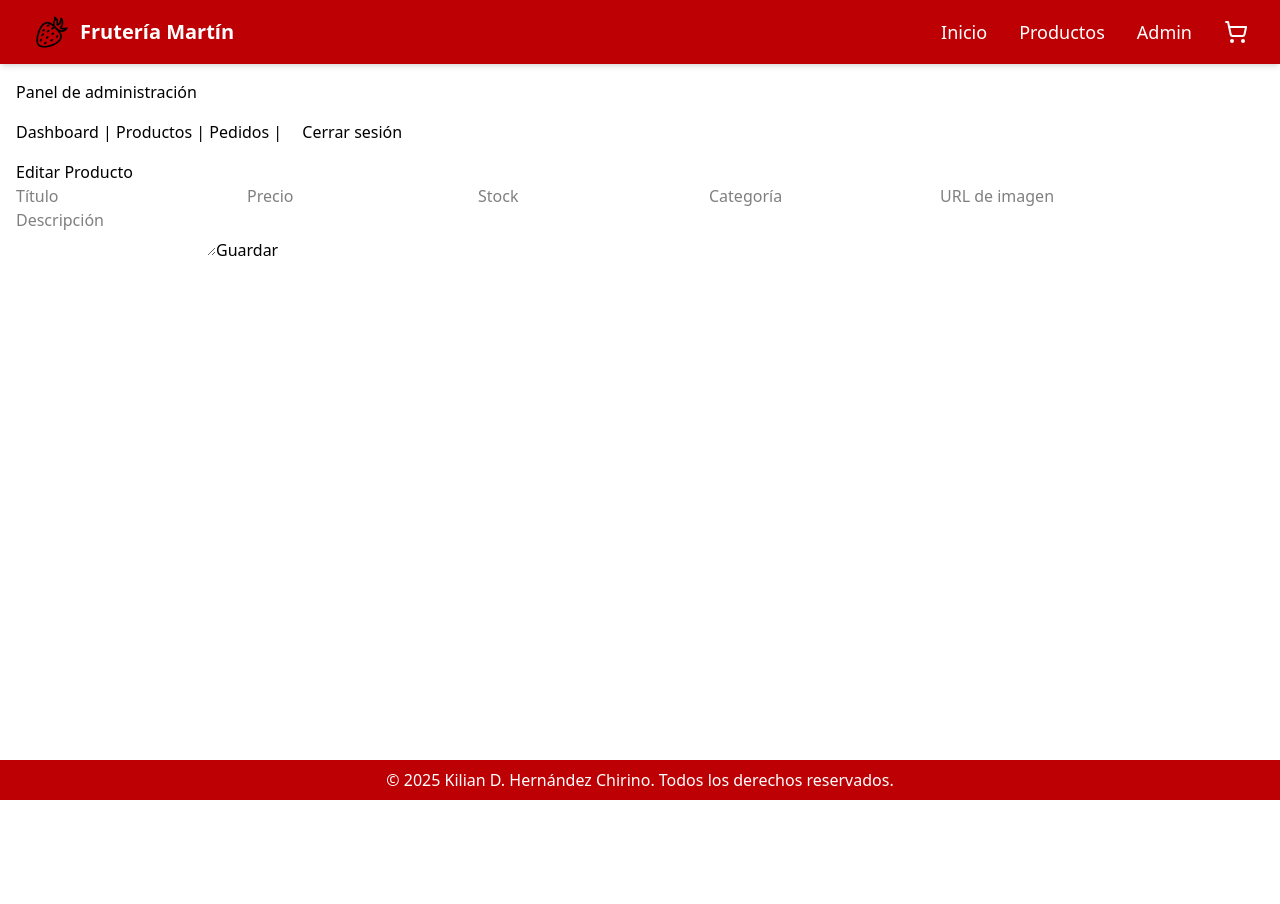
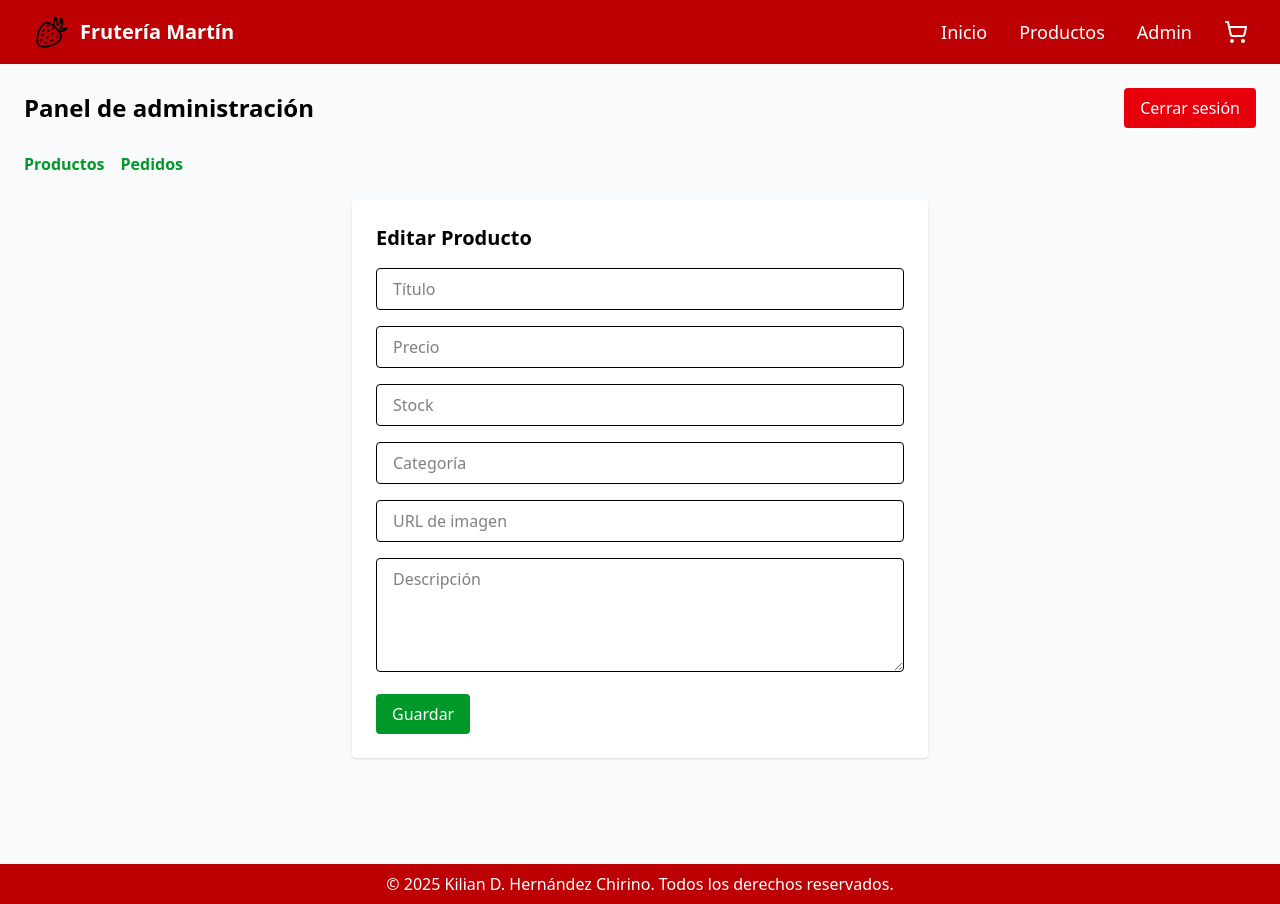
Before and after one commit to Kilianhc/fruteriaMartin, a React (Vite) app in the folder client/: page /admin/products/1 in a window 1280 px wide. Before the commit the page ends 800 px from the top, so only its background shows below. Built offline with nearby package versions, Linux system fonts and the light colour scheme; no server answers; sample sign-in values are in the browser's storage.

Commit message:
logic and styles of adminPages done

```diff
--- a/client/src/App.jsx
+++ b/client/src/App.jsx
@@ -9,7 +9,6 @@ import SuccessPage from "./pages/Checkout/SuccessPage";
 import AdminProducts from "./pages/Admin/AdminProducts";
 import AdminOrders from "./pages/Admin/AdminOrders";
 import EditProduct from "./pages/Admin/EditProducts";
-import AdminDashboard from "./pages/Admin/AdminDashboard";
 import AdminLayout from "./pages/Admin/AdminLayout";
 import Login from "./pages/Admin/Login";
 import PrivateRoute from "./components/PrivateRoute";
@@ -30,7 +29,7 @@ function App() {
 
           <Route path="/admin" element={<PrivateRoute />}>
             <Route element={<AdminLayout />}>
-              <Route index element={<AdminDashboard />} />
+              <Route index element={<AdminProducts />} />
               <Route path="products" element={<AdminProducts />} />
               <Route path="products/:id" element={<EditProduct />} />
               <Route path="orders" element={<AdminOrders />} />
--- a/client/src/pages/Admin/AdminDashboard.jsx
+++ /dev/null
@@ -1,15 +0,0 @@
-import { Link } from 'react-router-dom';
-import { isAdmin } from '../../utils/isAdmin';
-
-export default function AdminDashboard() {
-
-  return (
-    <div>
-      <h2>Panel de Administración</h2>
-      <ul>
-        <li><Link to="/admin/products">Gestionar Productos</Link></li>
-        <li><Link to="/admin/orders">Ver Órdenes</Link></li>
-      </ul>
-    </div>
-  );
-}
--- a/client/src/pages/Admin/AdminLayout.jsx
+++ b/client/src/pages/Admin/AdminLayout.jsx
@@ -11,15 +11,25 @@ export default function AdminLayout() {
   };
 
   return (
-    <div className="p-4">
-      <h2>Panel de administración</h2>
-      <nav className="my-4">
-        <Link to="/admin">Dashboard</Link> |{" "}
-        <Link to="/admin/products">Productos</Link> |{" "}
-        <Link to="/admin/orders">Pedidos</Link> |{" "}
-        <button onClick={handleLogout} style={{ marginLeft: '1rem' }}>Cerrar sesión</button>
+    <div className="p-6 bg-gray-50 min-h-screen">
+      <header className="flex justify-between items-center mb-6">
+        <h2 className="text-2xl font-bold">Panel de administración</h2>
+        <button
+          onClick={handleLogout}
+          className="bg-red-600 text-white px-4 py-2 rounded hover:bg-red-700 transition"
+        >
+          Cerrar sesión
+        </button>
+      </header>
+
+      <nav className="mb-6 space-x-4">
+        <Link to="/admin/products" className="text-[#009929] font-semibold hover:underline">Productos</Link>
+        <Link to="/admin/orders" className="text-[#009929] font-semibold hover:underline">Pedidos</Link>
       </nav>
-      <Outlet />
+
+      <main>
+        <Outlet />
+      </main>
     </div>
   );
 }
--- a/client/src/pages/Admin/AdminOrders.jsx
+++ b/client/src/pages/Admin/AdminOrders.jsx
@@ -6,14 +6,16 @@ export default function AdminOrders() {
 
   const token = JSON.parse(localStorage.getItem('adminUser'))?.token;
 
-  const fetchOrders = async () => {
-    const res = await fetch(`${import.meta.env.VITE_API_URL}/orders`, {
+  useEffect(() => {
+    fetch(`${import.meta.env.VITE_API_URL}/orders`, {
       headers: { Authorization: `Bearer ${token}` },
-    });
-    const data = await res.json();
-    setOrders(data);
-    setLoading(false);
-  };
+    })
+      .then((res) => res.json())
+      .then((data) => {
+        setOrders(data);
+        setLoading(false);
+      });
+  }, []);
 
   const markAsCompleted = async (id) => {
     const res = await fetch(`${import.meta.env.VITE_API_URL}/orders/${id}/complete`, {
@@ -22,30 +24,31 @@ export default function AdminOrders() {
     });
 
     if (res.ok) {
-      setOrders(orders.map((o) => o._id === id ? { ...o, paid: true } : o));
+      setOrders(orders.map(o => o._id === id ? { ...o, paid: true } : o));
     } else {
-      alert('Error al marcar como completada');
+      alert('Error al marcar como completado');
     }
   };
-
-  useEffect(() => {
-    fetchOrders();
-  }, []);
 
   if (loading) return <p>Cargando pedidos...</p>;
 
   return (
-    <div>
-      <h2>Pedidos</h2>
+    <div className="space-y-4">
+      <h2 className="text-xl font-bold">Pedidos</h2>
       {orders.length === 0 && <p>No hay órdenes aún.</p>}
-      <ul>
+      <ul className="space-y-3">
         {orders.map((order) => (
-          <li key={order._id}>
-            <strong>{order.customer.name}</strong> — Total: {order.total.toFixed(2)} € —
-            {order.paid ? ' ✅ Pagado' : ' ❌ Pendiente'}
-            {' '}
+          <li key={order._id} className="bg-white p-4 rounded shadow">
+            <p><strong>{order.customer.name}</strong></p>
+            <p>Total: <span className="font-semibold">{order.total.toFixed(2)} €</span></p>
+            <p className="mb-2">{order.paid ? '✅ Pagado' : '❌ Pendiente'}</p>
             {!order.paid && (
-              <button onClick={() => markAsCompleted(order._id)}>✔️ Marcar como completado</button>
+              <button
+                onClick={() => markAsCompleted(order._id)}
+                className="bg-[#009929] hover:bg-green-700 text-white px-4 py-1 rounded"
+              >
+                Marcar como completado
+              </button>
             )}
           </li>
         ))}
--- a/client/src/pages/Admin/EditProducts.jsx
+++ b/client/src/pages/Admin/EditProducts.jsx
@@ -2,43 +2,23 @@ import { useEffect, useState } from 'react';
 import { useParams, useNavigate } from 'react-router-dom';
 
 export default function EditProduct() {
-  const { id } = useParams(); // "new" o un ID
+  const { id } = useParams();
   const navigate = useNavigate();
-
-  const [form, setForm] = useState({
-    title: '',
-    description: '',
-    price: '',
-    image: '',
-    stock: '',
-    category: '',
-  });
+  const [form, setForm] = useState({ title: '', description: '', price: '', image: '', stock: '', category: '' });
 
   useEffect(() => {
     if (id !== 'new') {
       fetch(`${import.meta.env.VITE_API_URL}/products/${id}`)
-        .then((res) => res.json())
-        .then((data) =>
-          setForm({
-            title: data.title || '',
-            description: data.description || '',
-            price: data.price || '',
-            image: data.image || '',
-            stock: data.stock || '',
-            category: data.category || '',
-          })
-        );
+        .then(res => res.json())
+        .then(data => setForm({ ...form, ...data }));
     }
   }, [id]);
 
-  const handleChange = (e) => {
-    setForm({ ...form, [e.target.name]: e.target.value });
-  };
+  const handleChange = (e) => setForm({ ...form, [e.target.name]: e.target.value });
 
   const handleSubmit = async (e) => {
     e.preventDefault();
     const token = JSON.parse(localStorage.getItem('adminUser'))?.token;
-
     const method = id === 'new' ? 'POST' : 'PUT';
     const url = id === 'new'
       ? `${import.meta.env.VITE_API_URL}/products`
@@ -46,10 +26,7 @@ export default function EditProduct() {
 
     const res = await fetch(url, {
       method,
-      headers: {
-        'Content-Type': 'application/json',
-        Authorization: `Bearer ${token}`,
-      },
+      headers: { 'Content-Type': 'application/json', Authorization: `Bearer ${token}` },
       body: JSON.stringify(form),
     });
 
@@ -61,16 +38,18 @@ export default function EditProduct() {
   };
 
   return (
-    <div>
-      <h2>{id === 'new' ? 'Añadir Producto' : 'Editar Producto'}</h2>
-      <form onSubmit={handleSubmit}>
-        <input name="title" placeholder="Título" value={form.title} onChange={handleChange} required />
-        <input name="price" type="number" step="0.01" placeholder="Precio" value={form.price} onChange={handleChange} required />
-        <input name="stock" type="number" placeholder="Stock" value={form.stock} onChange={handleChange} required />
-        <input name="category" placeholder="Categoría" value={form.category} onChange={handleChange} />
-        <input name="image" placeholder="URL de imagen" value={form.image} onChange={handleChange} />
-        <textarea name="description" placeholder="Descripción" value={form.description} onChange={handleChange}></textarea>
-        <button type="submit">Guardar</button>
+    <div className="max-w-xl mx-auto bg-white p-6 rounded shadow">
+      <h2 className="text-xl font-bold mb-4">{id === 'new' ? 'Añadir Producto' : 'Editar Producto'}</h2>
+      <form onSubmit={handleSubmit} className="space-y-4">
+        <input name="title" placeholder="Título" className="w-full border px-4 py-2 rounded" value={form.title} onChange={handleChange} required />
+        <input name="price" type="number" step="0.01" placeholder="Precio" className="w-full border px-4 py-2 rounded" value={form.price} onChange={handleChange} required />
+        <input name="stock" type="number" placeholder="Stock" className="w-full border px-4 py-2 rounded" value={form.stock} onChange={handleChange} required />
+        <input name="category" placeholder="Categoría" className="w-full border px-4 py-2 rounded" value={form.category} onChange={handleChange} />
+        <input name="image" placeholder="URL de imagen" className="w-full border px-4 py-2 rounded" value={form.image} onChange={handleChange} />
+        <textarea name="description" placeholder="Descripción" className="w-full border px-4 py-2 rounded" rows="4" value={form.description} onChange={handleChange}></textarea>
+        <button type="submit" className="bg-[#009929] hover:bg-green-700 text-white px-4 py-2 rounded transition">
+          Guardar
+        </button>
       </form>
     </div>
   );
--- a/client/src/pages/Admin/Login.jsx
+++ b/client/src/pages/Admin/Login.jsx
@@ -31,25 +31,32 @@ export default function Login() {
   };
 
   return (
-    <div style={{ maxWidth: 400, margin: '2rem auto' }}>
-      <h2>Iniciar sesión como administrador</h2>
-      {error && <p style={{ color: 'red' }}>{error}</p>}
-      <form onSubmit={handleSubmit}>
+    <div className="max-w-md mx-auto mt-20 bg-white p-6 rounded-lg shadow-md">
+      <h2 className="text-2xl font-bold mb-4 text-center">Iniciar sesión como administrador</h2>
+      {error && <p className="text-red-600 mb-4">{error}</p>}
+      <form onSubmit={handleSubmit} className="space-y-4">
         <input
           type="email"
           placeholder="Correo electrónico"
+          className="w-full border px-4 py-2 rounded"
           value={email}
           onChange={(e) => setEmail(e.target.value)}
           required
-        /><br />
+        />
         <input
           type="password"
           placeholder="Contraseña"
+          className="w-full border px-4 py-2 rounded"
           value={password}
           onChange={(e) => setPassword(e.target.value)}
           required
-        /><br />
-        <button type="submit">Ingresar</button>
+        />
+        <button
+          type="submit"
+          className="w-full bg-[#009929] hover:bg-green-700 text-white py-2 rounded transition"
+        >
+          Ingresar
+        </button>
       </form>
     </div>
   );
```
Also changed, not shown: client/src/pages/Admin/AdminProducts.jsx (+21 -11 lines).
